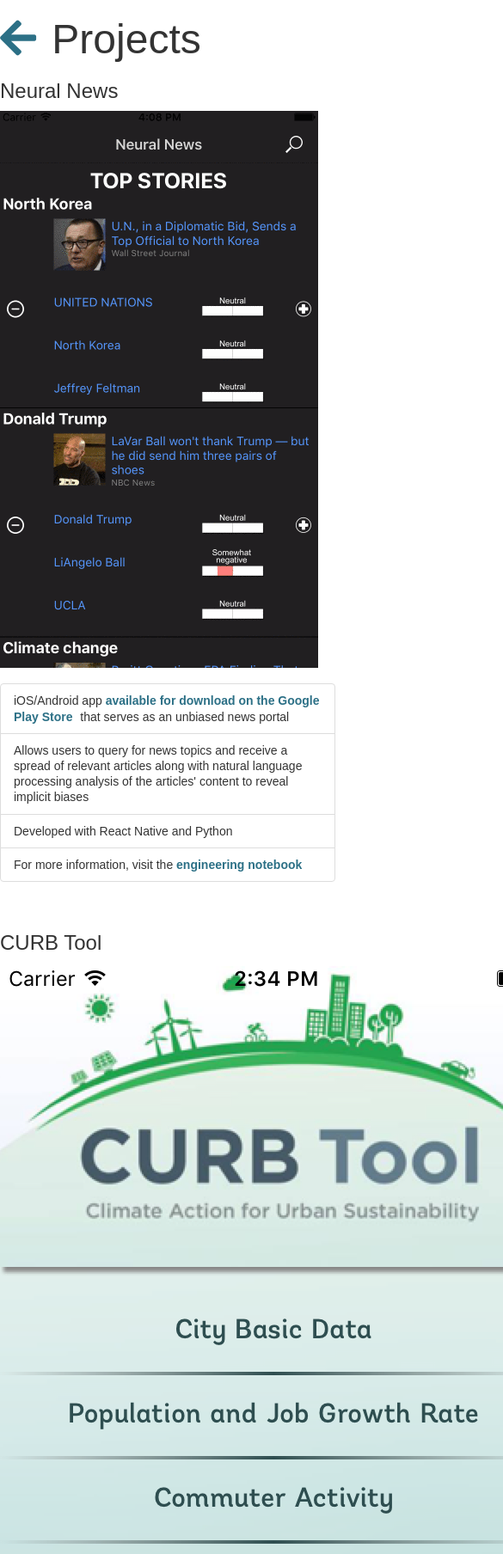
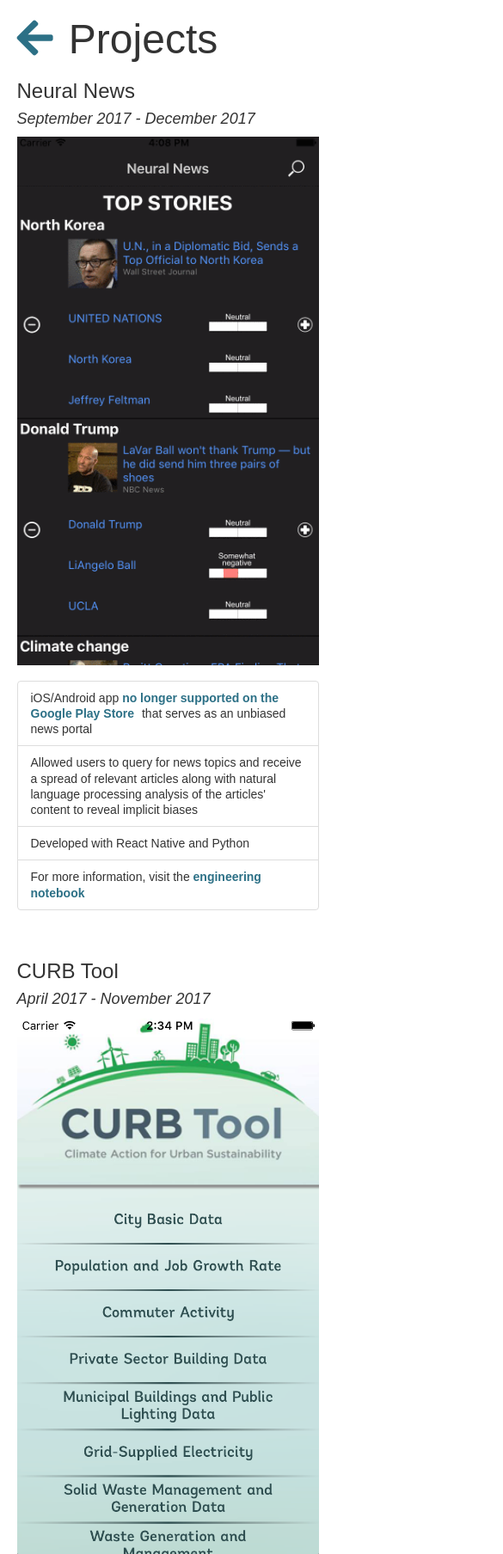
Before and after one commit to bvoelz19/bvoelz19.github.io, a plain HTML site: page projects.html in a window 390 px wide. Shown: the top 1808 px of the page at 86% size, 585 px wide, since content can reach past the window. Drawn offline with nearby package versions, Linux system fonts and the light colour scheme.

Commit message:
cleaned up css by adding media queries to support both mobile and desktop users. also updated landing page

```diff
--- a/css/style.css
+++ b/css/style.css
@@ -47,13 +47,46 @@
   vertical-align: bottom;
 }
 
+.gifs {
+  margin-left: 5%;
+  margin-right: 5%;
+}
+
+/* Laptop/desktop screens */
+img {
+  width: 15%;
+}
+
+/* Media query for responsive design on mobile devices */
+@media only screen and (max-width: 768px) {
+  /* For mobile phones: */
+  img {
+    width: 90%;
+  }
+}
+
+
+
+h3 {
+  margin-left: 5%;
+}
+
+li {
+  margin-left: 5%;
+  margin-right: 5%;
+}
+
+#arrow {
+  margin-left: 5%;
+}
+
 #content {
 
 }
 
 #links {
       color: #2C7086;
-
+      margin-top: 10px;
 }
 
 #text {
@@ -80,6 +113,12 @@
     font-size: 26px;
     font-family: 'Raleway', sans-serif;
     font-weight: 100;
+}
+
+/* Projects */
+h4.dateText {
+    font-style: italic;
+    margin-left: 5%;
 }
 
 /* Wrapper */
--- a/projects.html
+++ b/projects.html
@@ -15,21 +15,23 @@
 </head>
 <body>
 
-        <h1><a title="Home" href="https://bvoelz19.github.io"><i class="fas fa-arrow-left fa-1x"></i></a>&nbsp;Projects</h1>
+        <h1><a title="Home" href="./index.html"><i id="arrow" class="fas fa-arrow-left fa-1x"></i></a>&nbsp;Projects</h1>
 
         <h3>Neural News</h3>
+        <h4 class="dateText">September 2017 - December 2017</h4>
         <img class="gifs" src='./neuralnews.gif'/>
         </br>
         </br>
         <ul class="list-group">
-                <li class="list-group-item">iOS/Android app <a href="https://play.google.com/store/apps/details?id=com.neuralnews&hl=en">available for download on the Google Play Store</a> that serves as an unbiased news portal</li>
-                <li class="list-group-item">Allows users to query for news topics and receive a spread of relevant articles along with natural language processing analysis of the articles' content to reveal implicit biases</li>
+                <li class="list-group-item">iOS/Android app <a href="https://play.google.com/store/apps/details?id=com.neuralnews&hl=en">no longer supported on the Google Play Store</a> that serves as an unbiased news portal</li>
+                <li class="list-group-item">Allowed users to query for news topics and receive a spread of relevant articles along with natural language processing analysis of the articles' content to reveal implicit biases</li>
                 <li class="list-group-item">Developed with React Native and Python</li>
                 <li class="list-group-item">For more information, visit the <a href="https://neuralnews.github.io">engineering notebook</a></li>
         </ul>
         </br>
 
         <h3>CURB Tool</h3>
+        <h4 class="dateText">April 2017 - November 2017</h4>
         <img class="gifs" src='./curbtool.png'/>
         </br>
         </br>
@@ -41,22 +43,24 @@
         </ul>
         </br>
         <h3>Overwatch API</h3>
+        <h4 class="dateText">May 2017 - December 2017</h4>
         <ul class="list-group">
                 <li class="list-group-item">RESTful API that serves Overwatch player data as JSON on request</li>
                 <li class="list-group-item">Uses a Mongo database to cache recent searches for more efficient queries</li>
                 <li class="list-group-item">Developed with Node.js, Cheerio.js, and MongoDB</li>
-                <li class="list-group-item"><a href="https://overwatchapi.herokuapp.com">Usage details</a></li>
+                <li class="list-group-item"><a href="https://overwatchapi.herokuapp.com">Usage details</a>(no longer supported)</li>
 
         </ul>
         </br>
         <h3>SuperCypher!</h3>
-        <img width="80%" src='./supercypher.png'/>
+        <h4 class="dateText">February 2017 - May 2017</h4>
+        <img class="gifs" src='./supercypher.png'/>
         </br>
         </br>
         <ul class="list-group">
-                <li class="list-group-item">Full stack web encryption game that allows users to compete in real time</li>
+                <li class="list-group-item">Full stack web encryption game that allows users to compete at spelling words on a scrambled keyboard in real time</li>
                 <li class="list-group-item">Developed with Node.js, HTML Canvas, Socket.io, MongoDB</li>
-                <li class="list-group-item"><a href="https://supercypher.herokuapp.com">Available for play here</a></li>
+                <li class="list-group-item"><a href="https://supercypher.herokuapp.com">Available for play here</a>(requires two players, no mobile support)</li>
         </ul>
         </br>
         </br>
```
Also changed, not shown: index.html (+1 -1 lines).
